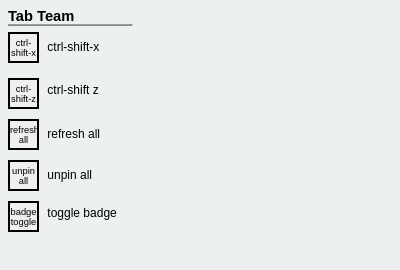
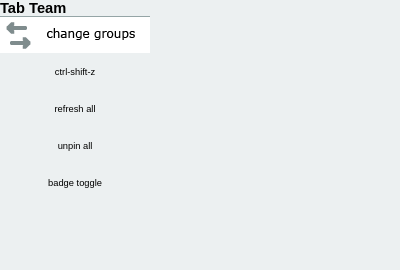
Before and after one commit to stephenrparsons/tab_team, a browser extension: page 1.8/popup.html in a window 400 px wide. Drawn offline with Linux system fonts and the light colour scheme.

Commit message:
button work

```diff
--- a/1.8/popup.html
+++ b/1.8/popup.html
@@ -10,21 +10,15 @@
 
 <body>
 	<h1>Tab Team</h1>
-	<hr>
-	<button id="xbutton">ctrl-shift-x</button>
-	ctrl-shift-x
+	<button id="xbutton"><img id="xbuttonimg" src="./ctrl_x_button.png" width="100%"></button>
 	<br>
-	<button id="zbutton" style="margin-top: 10px;">ctrl-shift-z</button>
-	ctrl-shift z
+	<button id="zbutton">ctrl-shift-z</button>
 	<br>
 	<button id="rbutton">refresh all</button>
-	refresh all
 	<br>
 	<button id="ubutton">unpin all</button>
-	unpin all
 	<br>
-	<button id="bbutton" style="margin-bottom: 0px;"> badge toggle</button>
-	toggle badge
+	<button id="bbutton">badge toggle</button>
 </body>
 
 </html>
--- a/1.8/popup_style.css
+++ b/1.8/popup_style.css
@@ -1,9 +1,12 @@
 body {
 	background-color: #ecf0f1;
-	width: 125px;
+	width: 150px;
 	font-family: arial;
 	font-size: 9pt;
 	vertical-align: center;
+	margin: 0px;
+	padding: 0px;
+	border: none;
 }
 h1 {
 	font-family: arial;
@@ -14,23 +17,18 @@ h1 {
 	padding: 0px;
 }
 button {
-	width: 31px;
-	height: 31px;
-	border: solid;
-	border-width: 2px;
-	border-color: black;
+	width: 150px;
+	height: 37px;
 	padding: 0px;
-	margin: 5px;
+	border: none;
+	background: none;
+	margin: 0px;
 	margin-left: 0px;
 	font-size: 7pt;
 	font-family: arial;
 	vertical-align: middle;
 	cursor: pointer;
 }
-hr {
-	padding: 0px;
-	margin: 0px;
-	color: #7f8c8d;
-	background-color: #7f8c8d;
-	height: 1px;
+#xbuttonimg:hover {
+	src: "./ctrl_x_button_hover.png";
 }
```
Also changed, not shown: 1.8/ctrl_x_button.png (added), 1.8/ctrl_x_button_hover.png (added), 1.8/ctrl_x_icon.png (added), graphics/popup/ctrl_x_button.png (added), graphics/popup/ctrl_x_button_hover.png (added), 2 other files.
